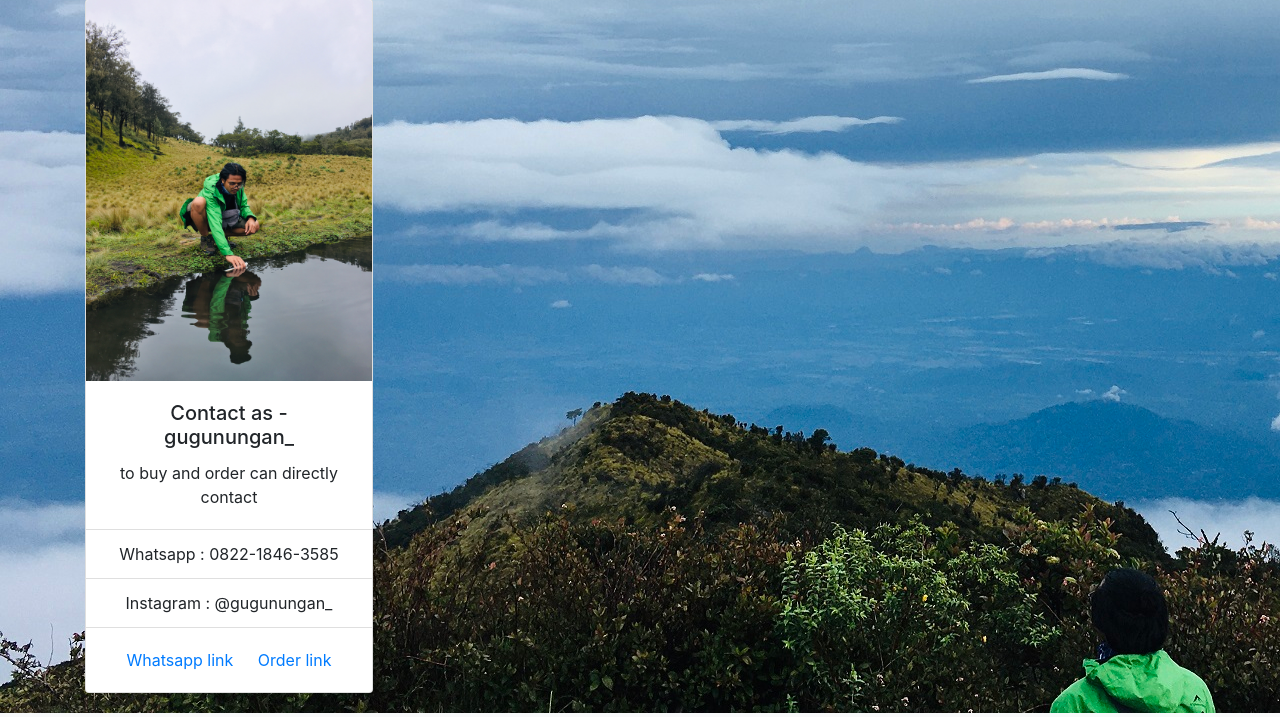
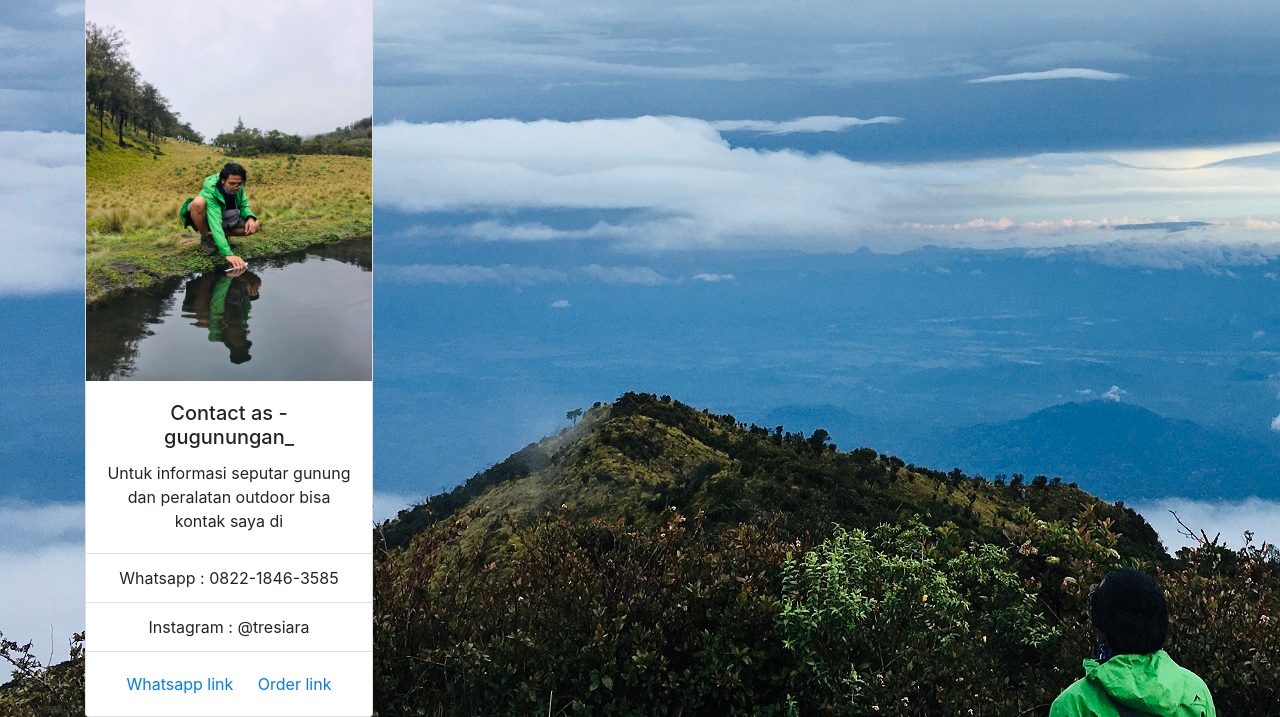
Before and after one commit to giwatres/gugunungan, a Flask app: page /contact in a window 1280 px wide. Shown: the part 87-804 px from the top of the page. Run offline with Flask 2, Linux system fonts and the light colour scheme; some libraries are stand-ins or nearby versions.

Commit message:
Update contact.html

```diff
--- a/Templates/contact.html
+++ b/Templates/contact.html
@@ -10,11 +10,11 @@
   <img class="card-img-top" src="{{ url_for('static', filename='img/giwa.jpg') }}" alt="Card image cap">
   <div class="card-body">
     <h5 class="card-title">Contact as - gugunungan_</h5>
-    <p class="card-text"> to buy and order can directly contact </p>
+    <p class="card-text"> Untuk informasi seputar gunung dan peralatan outdoor bisa kontak saya di </p>
   </div>
   <ul class="list-group list-group-flush">
     <li class="list-group-item">Whatsapp : 0822-1846-3585</li>
-    <li class="list-group-item">Instagram : @gugunungan_</li>
+    <li class="list-group-item">Instagram : @tresiara</li>
   </ul>
   <div class="card-body">
     <a href="#" class="card-link">Whatsapp link</a>
```
